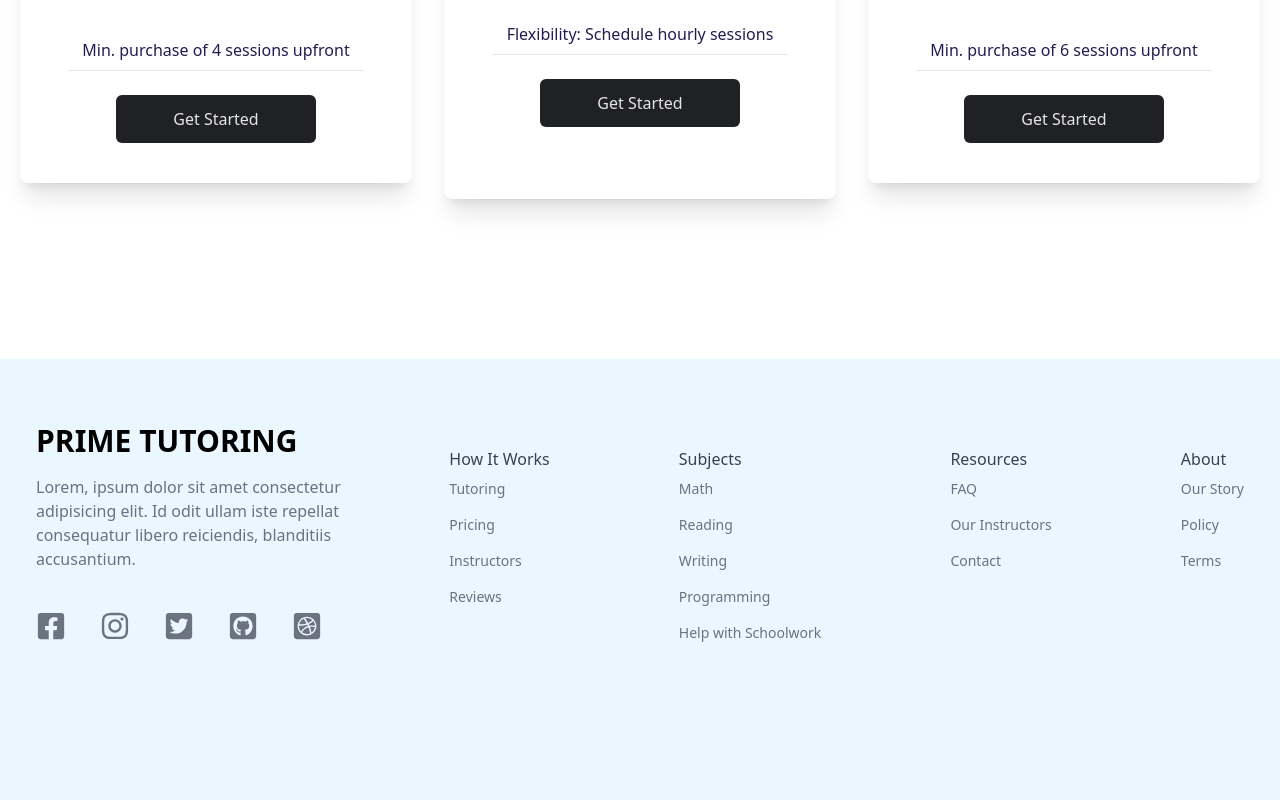
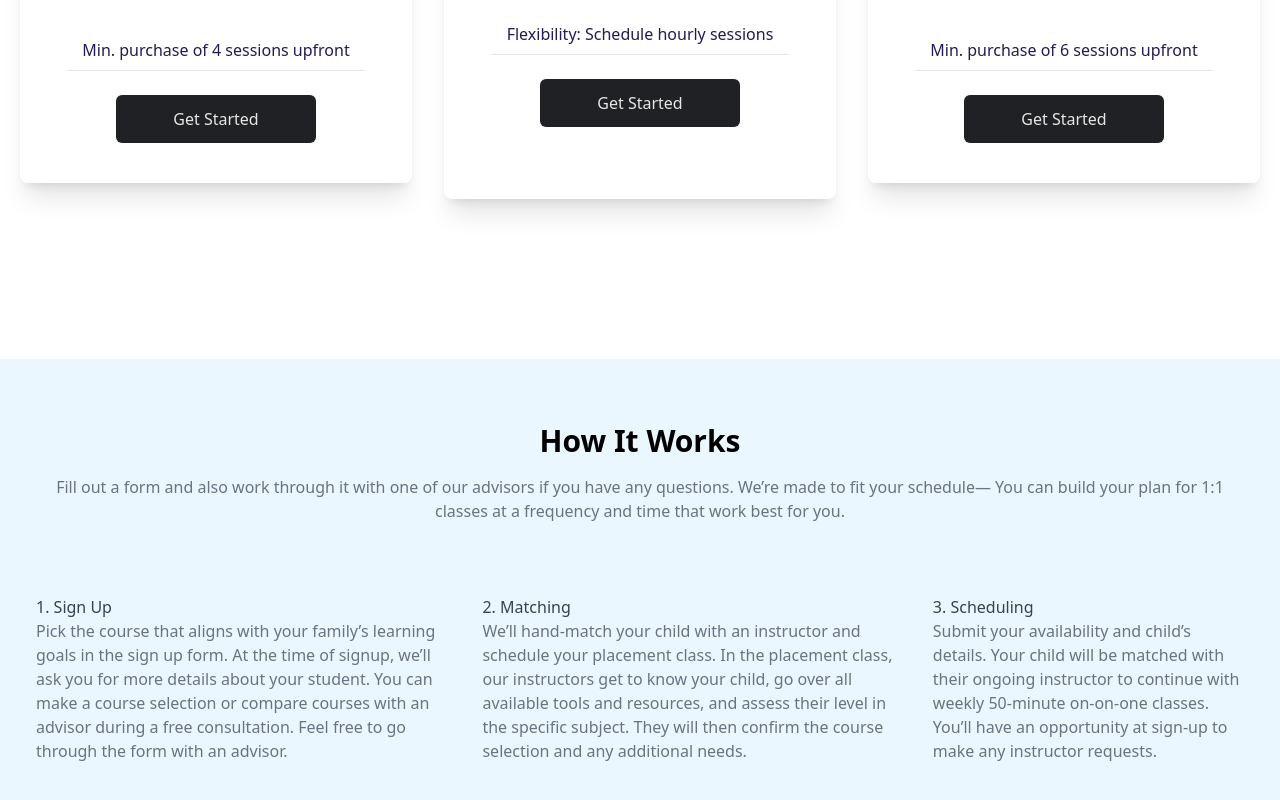
Before and after one commit to morgansuh/tutor-web-main, a React (Create React App) app: page / in a window 1280 px wide. Shown: the part 2811-3611 px from the top of the page. Before the commit the page ends 3540 px from the top, so only its background shows below. Built offline with nearby package versions, Linux system fonts and the light colour scheme.

Commit message:
changes cards detail

```diff
--- a/src/components/Cards.jsx
+++ b/src/components/Cards.jsx
@@ -6,7 +6,7 @@ const Cards = () => {
       <h1 className="text-[#251a51] text-4xl font-bold text-center pb-10">
         Pricing & Session Details
       </h1>
-      <p className="text-[#251a51] text-center pb-20 px-10">
+      <p className="text-[#251a51] text-center pb-20 px-20">
         We offer both a Tutoring path and Curriculum path, both working 1:1 with
         the tutor. Depending on your goals we can schedule as many sessions as
         needed based on you and your child’s availability plus easy rescheduling
--- a/src/components/Footer.jsx
+++ b/src/components/Footer.jsx
@@ -1,67 +1,45 @@
 import React from "react";
-import {
-  FaDribbbleSquare,
-  FaFacebookSquare,
-  FaGithubSquare,
-  FaInstagram,
-  FaTwitterSquare,
-} from "react-icons/fa";
-
 const Footer = () => {
   return (
     <div className="max-w-[1240px] mx-auto py-16 px-4 grid lg:grid-cols-3 gap-8 text-gray-500">
-      <div>
-        <h1 className="w-full text-3xl font-bold text-[#000000]">
-          PRIME TUTORING
-        </h1>
-        <p className="py-4">
-          Lorem, ipsum dolor sit amet consectetur adipisicing elit. Id odit
-          ullam iste repellat consequatur libero reiciendis, blanditiis
-          accusantium.
+      <div className="lg:col-span-3 flex flex-col items-center">
+        <h1 className="text-3xl font-bold text-[#000000]">How It Works</h1>
+        <p className="py-4 text-center">
+          Fill out a form and also work through it with one of our advisors if
+          you have any questions. We’re made to fit your schedule— You can build
+          your plan for 1:1 classes at a frequency and time that work best for
+          you.
         </p>
-        <div className="flex justify-between md:w-[75%] my-6">
-          <FaFacebookSquare size={30} />
-          <FaInstagram size={30} />
-          <FaTwitterSquare size={30} />
-          <FaGithubSquare size={30} />
-          <FaDribbbleSquare size={30} />
-        </div>
       </div>
-      <div className="lg:col-span-2 flex justify-between mt-6">
+      <div className="lg:col-span-3 flex justify-between mt-6 space-x-8">
         <div>
-          <h6 className="font-medium text-gray-700">How It Works</h6>
-          <ul>
-            <li className="py-2 text-sm">Tutoring</li>
-            <li className="py-2 text-sm">Pricing</li>
-            <li className="py-2 text-sm">Instructors</li>
-            <li className="py-2 text-sm">Reviews</li>
-          </ul>
+          <h6 className="font-medium text-gray-700">1. Sign Up</h6>
+          <p>
+            Pick the course that aligns with your family’s learning goals in the
+            sign up form. At the time of signup, we’ll ask you for more details
+            about your student. You can make a course selection or compare
+            courses with an advisor during a free consultation. Feel free to go
+            through the form with an advisor.
+          </p>
         </div>
         <div>
-          <h6 className="font-medium text-gray-700">Subjects</h6>
-          <ul>
-            <li className="py-2 text-sm">Math</li>
-            <li className="py-2 text-sm">Reading</li>
-            <li className="py-2 text-sm">Writing</li>
-            <li className="py-2 text-sm">Programming</li>
-            <li className="py-2 text-sm">Help with Schoolwork</li>
-          </ul>
+          <h6 className="font-medium text-gray-700">2. Matching</h6>
+          <p>
+            We’ll hand-match your child with an instructor and schedule your
+            placement class. In the placement class, our instructors get to know
+            your child, go over all available tools and resources, and assess
+            their level in the specific subject. They will then confirm the
+            course selection and any additional needs.
+          </p>
         </div>
         <div>
-          <h6 className="font-medium text-gray-700">Resources</h6>
-          <ul>
-            <li className="py-2 text-sm">FAQ</li>
-            <li className="py-2 text-sm">Our Instructors</li>
-            <li className="py-2 text-sm">Contact</li>
-          </ul>
-        </div>
-        <div>
-          <h6 className="font-medium text-gray-700">About</h6>
-          <ul>
-            <li className="py-2 text-sm">Our Story</li>
-            <li className="py-2 text-sm">Policy</li>
-            <li className="py-2 text-sm">Terms</li>
-          </ul>
+          <h6 className="font-medium text-gray-700">3. Scheduling</h6>
+          <p>
+            Submit your availability and child’s details. Your child will be
+            matched with their ongoing instructor to continue with weekly
+            50-minute on-on-one classes. You’ll have an opportunity at sign-up
+            to make any instructor requests.
+          </p>
         </div>
       </div>
     </div>
```
